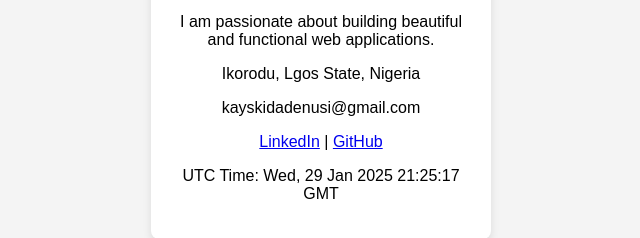
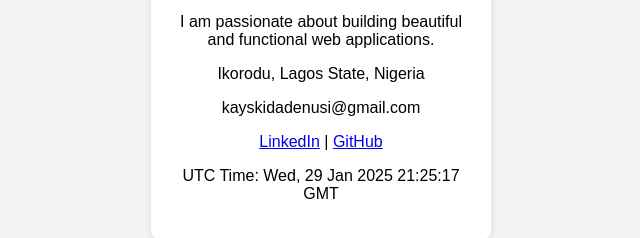
Before and after one commit to Yungflashh/Hng_task_day_one, a plain HTML site: page index.html in a window 1280 px wide. Shown: the part 459-697 px from the top of the page, 319-959 px from the left. Drawn offline with Linux system fonts and the light colour scheme.

Commit message:
added an update

```diff
--- a/index.html
+++ b/index.html
@@ -34,7 +34,7 @@
         <h2 data-testid="fullName">Adenusi Oluwakayode David</h2>
         <p data-testid="jobTitle">Frontend Developer</p>
         <p data-testid="shortBio">I am passionate about building beautiful and functional web applications.</p>
-        <p data-testid="currentLocation">Ikorodu, Lgos State, Nigeria</p>
+        <p data-testid="currentLocation">Ikorodu, Lagos State, Nigeria</p>
         <p data-testid="emailAddress">kayskidadenusi@gmail.com</p>
         <div data-testid="socialLinks">
             <a href="https://linkedin.com/in/kayodeadenusi">LinkedIn</a> |
```
